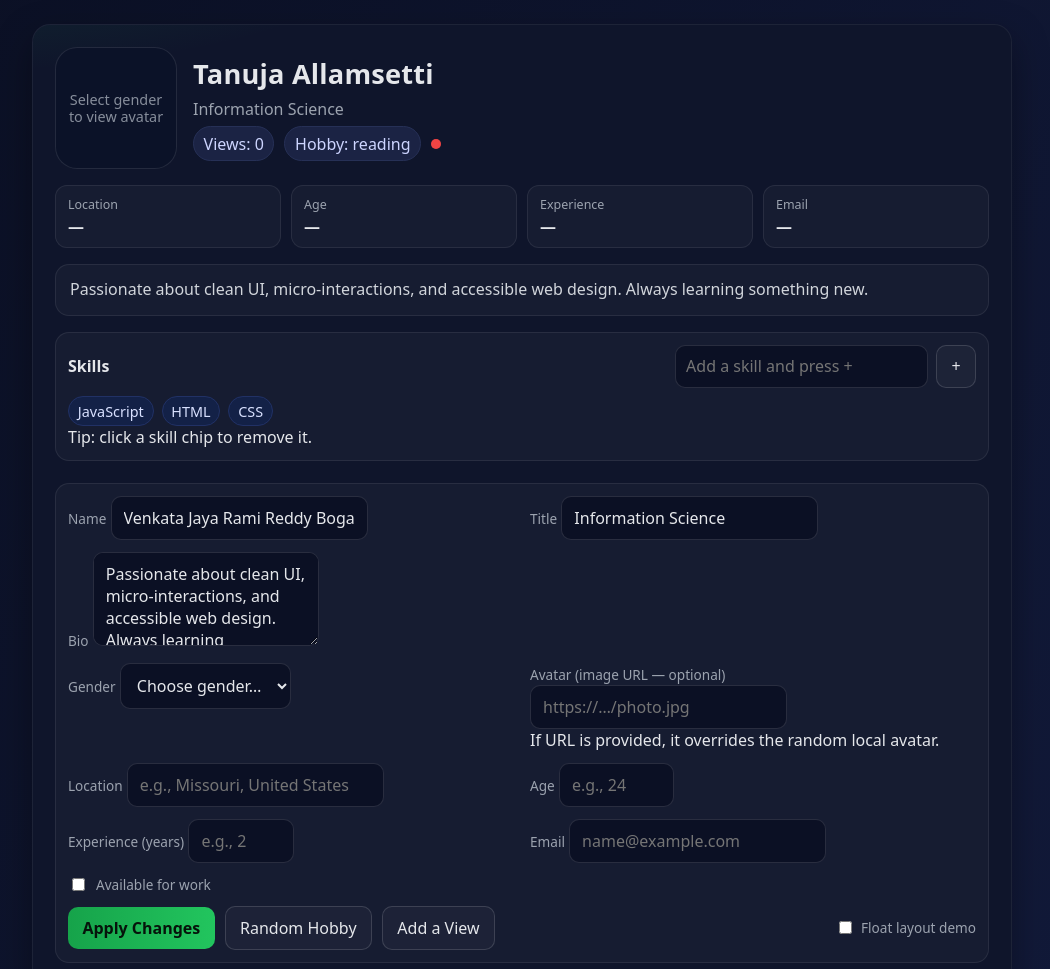
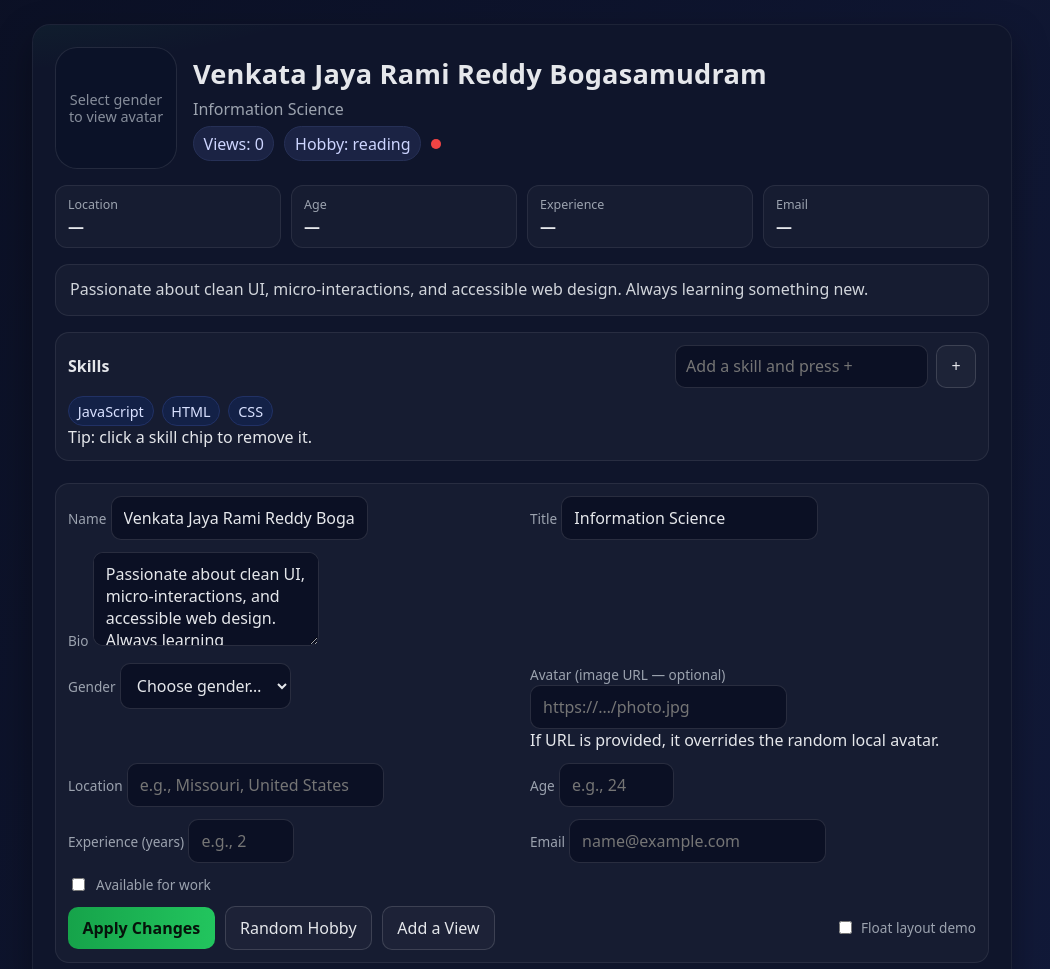
Before and after one commit to Jayaram-png/Profilecard, a plain HTML site: page index.html in a window 1280 px wide. Shown: the top 969 px of the page, without its empty margins (118-1168 px from the left). Drawn offline with Linux system fonts and the light colour scheme.

Commit message:
Update index.html

```diff
--- a/index.html
+++ b/index.html
@@ -17,7 +17,7 @@
           <div id="avatarHint" class="avatar-hint">Select gender to view avatar</div>
         </div>
         <div class="info">
-          <div class="name" id="name">Tanuja Allamsetti</div>
+          <div class="name" id="name">Venkata Jaya Rami Reddy Bogasamudram</div>
           <div class="title" id="title">Information Science</div>
           <div class="row">
             <span class="chip" id="views">Views: 0</span>
```
